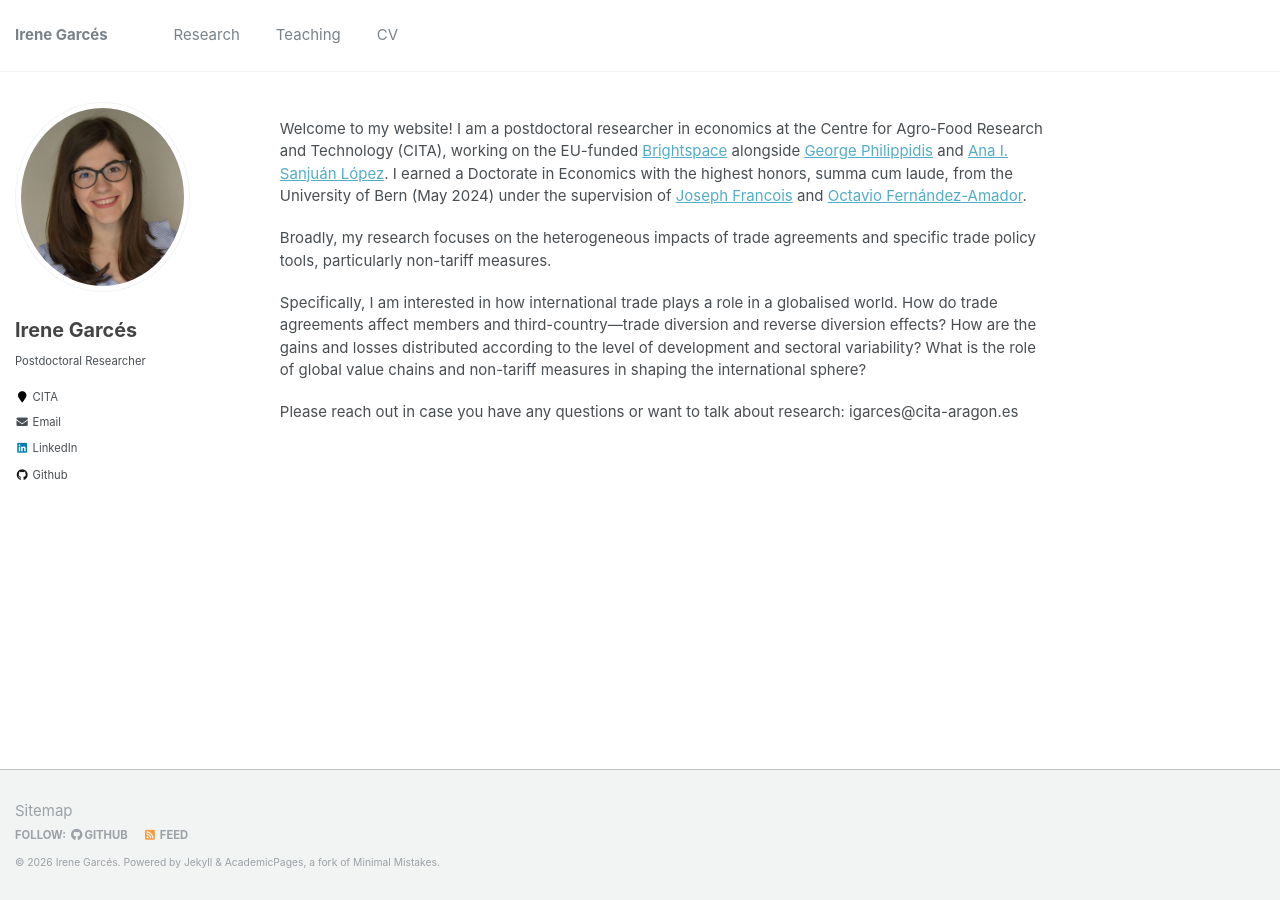
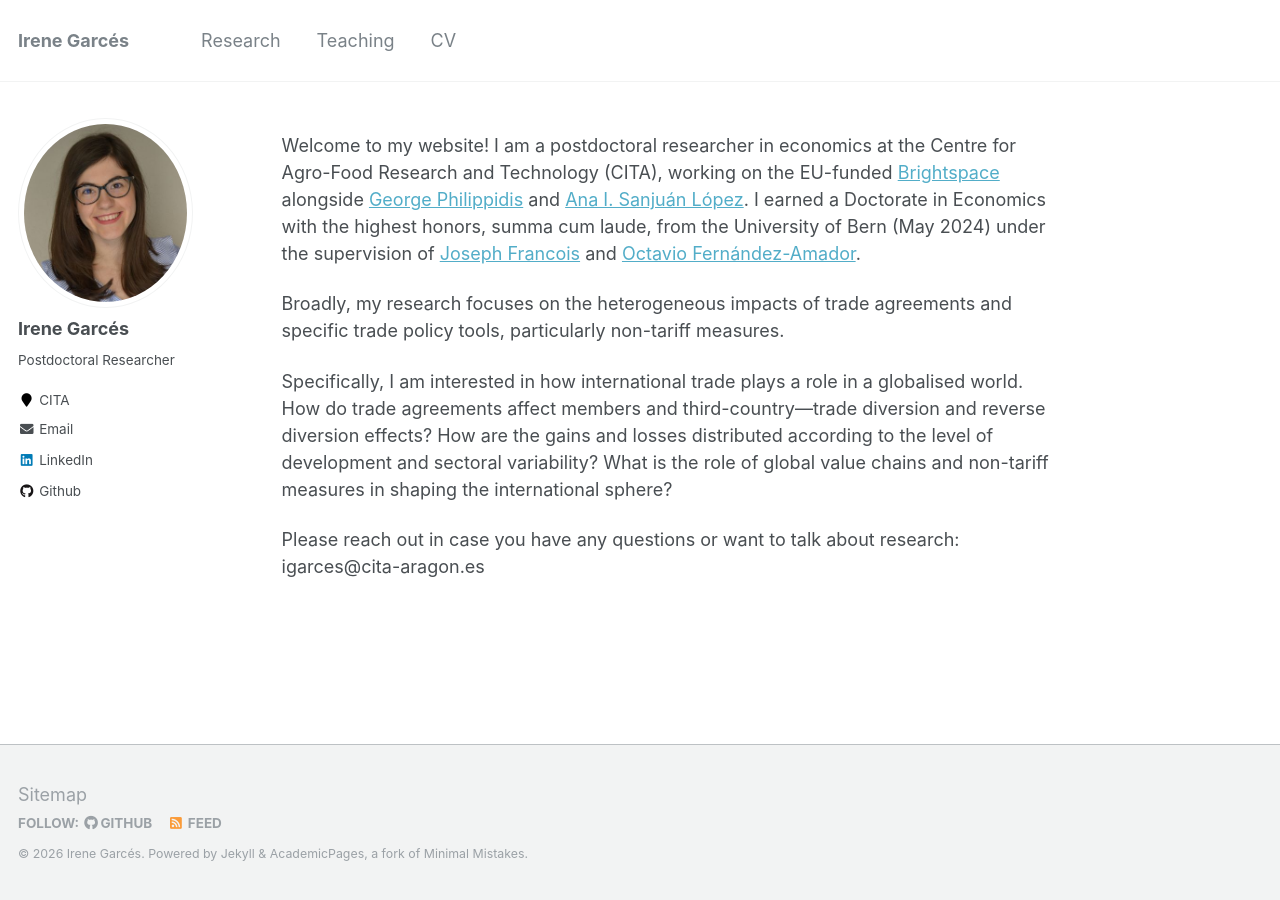
Before and after one commit to IreneGarces/irenegarces.github.io, a Jekyll site: the page built from _pages/about.md, in a window 1280 px wide. Built offline with Jekyll 4.4.1, drawn with Linux system fonts in a browser that asks for light colours.

Commit message:
Update main.scss

```diff
--- a/assets/css/main.scss
+++ b/assets/css/main.scss
@@ -39,60 +39,3 @@
 @import "vendor/font-awesome/brands";
 @import "vendor/magnific-popup/magnific-popup";
 @import "print";
-
-
-body {
-  font-size: 15px !important; /* Adjust this number to make it smaller */
-}
-
-h1 {
-  font-size: 1.8rem !important; /* Shrinks the main titles */
-}
-
-h2 {
-  font-size: 1.4rem !important; /* Shrinks the subtitles */
-}
-/* --- SECCIÓN ESPECÍFICA DE PUBLICACIONES --- */
-
-/* Título de la categoría (Working papers / Policy reports) */
-h2 {
-    font-size: 1.5rem !important;
-    font-weight: 700;
-    color: #333;
-    margin-top: 2.5rem !important;
-    margin-bottom: 1rem !important;
-    border-bottom: 1px solid #eee;
-    padding-bottom: 5px;
-    text-transform: none; /* Asegura que no salga todo en mayúsculas si no quieres */
-}
-
-/* Título del Paper (H3) */
-h3 {
-    font-size: 1.1rem !important; /* Tamaño reducido para que no sea gigante */
-    font-weight: 700 !important;
-    color: #444 !important;
-    margin-top: 1.5rem !important;
-    margin-bottom: 2px !important; /* Casi nada de espacio abajo para que el autor se pegue */
-    line-height: 1.2 !important;
-}
-
-/* Enlaces de los títulos (si los títulos son links azules) */
-h3 a {
-    color: #46a2ba !important;
-    text-decoration: none;
-}
-
-h3 a:hover {
-    text-decoration: underline;
-}
-
-/* Autores y detalles del paper */
-.paper-authors {
-    font-size: 0.85rem !important;
-    font-style: italic !important;
-    color: #666 !important;
-    margin-top: 0px !important; /* Forzamos que suba hacia el título */
-    margin-bottom: 10px !important;
-    line-height: 1.4;
-    display: block;
-}
```
